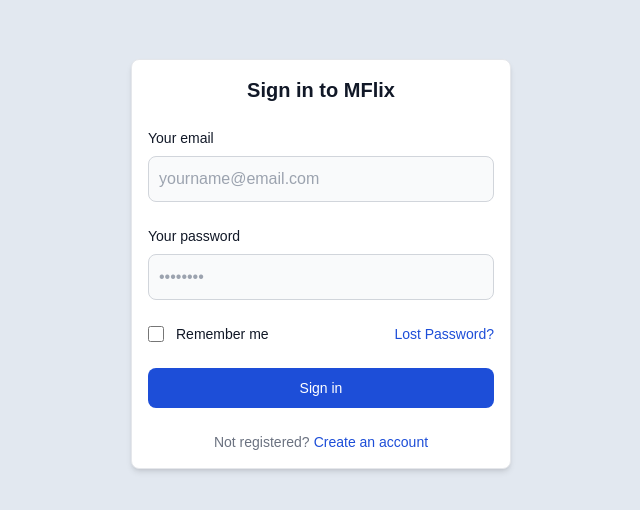
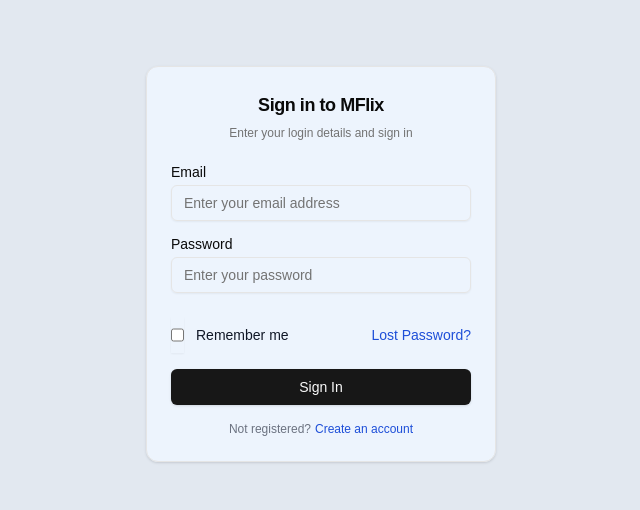
Before and after one commit to Kasun-95/evotech-react-project, a Next.js app: page /login in a window 1280 px wide. Shown: the part 136-646 px from the top of the page, without its empty margins (319-959 px from the left). Built offline with nearby package versions, Linux system fonts and the light colour scheme.

Commit message:
Added UI improvements/Modified Validations in login-form.jsx & Modified register-form.jsx code

```diff
--- a/app/login/login-form.jsx
+++ b/app/login/login-form.jsx
@@ -1,57 +1,65 @@
 "use client";
 
 import { useState } from "react";
+import Link from "next/link";
 import { redirect } from "next/navigation";
+import { Loader2 } from "lucide-react";
+import { Button } from "@/components/ui/button";
+import {
+  Card,
+  CardContent,
+  CardDescription,
+  CardFooter,
+  CardHeader,
+  CardTitle,
+} from "@/components/ui/card";
+import { Input } from "@/components/ui/input";
+import { Label } from "@/components/ui/label";
 import { signIn } from "@/lib/auth-client";
-// import { loginUser } from "@/lib/apis/server";
+
+const DEFAULT_ERROR = {
+  error: false,
+  message: "",
+};
 
 // Client component for CSR
-export default function LoginForm({ title }) {
-  const [email, setEmail] = useState("");
-  const [password, setPassword] = useState("");
-  const [emailError, setEmailError] = useState("");
-  const [passwordError, setPasswordError] = useState("");
+export default function SignInForm({ title }) {
+  const [isLoading, setLoading] = useState(false);
+  // Backend error handling
+  const [error, setError] = useState(DEFAULT_ERROR);
 
-  const validateForm = () => {
-    if (!email) {
-      setEmailError("Email is required!");
+  const validateForm = ({ email, password }) => {
+    if (email === "") {
+      setError({ error: true, message: "Email address cannot be empty" });
       return false;
-    } else {
-      setEmailError("");
+    } else if (password === "") {
+      setError({ error: true, message: "Password cannot be empty" });
+      return false;
     }
 
-    if (!password) {
-      setPasswordError("Password is required!");
-      return false;
-    } else {
-      setPasswordError("");
-    }
-
+    setError(DEFAULT_ERROR);
     return true;
   };
 
-  const handleSubmit = async (e) => {
-    e.preventDefault();
+  const handleSubmitForm = async (event) => {
+    // Prevent default form submission
+    event.preventDefault();
+    const formData = new FormData(event.currentTarget);
+    const email = formData.get("email")?.toString() ?? "";
+    const password = formData.get("password")?.toString() ?? "";
 
-    const isValid = validateForm();
-
-    if (isValid) {
-      // Login Form Data Submission
-      // const login = await loginUser({ email: email, password: password });
-
-      // console.log("LOGIN RESPONSE", login);
-
+    // Continue the submission only if form is valid
+    if (validateForm({ email, password })) {
+      setLoading(true);
       await signIn.email(
-        {
-          email,
-          password,
-        },
+        { email, password },
         {
           onSuccess: () => {
             redirect("/dashboard");
           },
           onError: (ctx) => {
-            console.log(ctx.error.message);
+            setError({ error: true, message: ctx.error.message });
+            setLoading(false);
           },
         }
       );
@@ -59,106 +67,90 @@
   };
 
   return (
-    <div className="w-[380px] mx-auto">
-      <div className="bg-white shadow-md border border-gray-200 rounded-lg p-4">
-        <form onSubmit={handleSubmit} className="space-y-6">
-          {/* title */}
-          <h3 className="text-center text-xl font-semibold text-gray-900">
-            {title}
-          </h3>
+    <div className="flex justify-center items-center min-h-screen">
+      <Card className="bg-blue-50/90 w-[350px]">
+        <CardHeader>
+          <CardTitle className="text-center text-lg">{title}</CardTitle>
+          <CardDescription className="text-xs text-center">
+            Enter your login details and sign in
+          </CardDescription>
+        </CardHeader>
+        <form onSubmit={handleSubmitForm}>
+          <CardContent className="grid w-full items-center gap-4">
+            <div className="flex flex-col space-y-1.5">
+              <Label htmlFor="email">Email</Label>
+              <Input
+                id="email"
+                name="email"
+                placeholder="Enter your email address"
+              />
+            </div>
 
-          {/* email */}
-          <div>
-            <label
-              htmlFor="email"
-              className="text-sm font-medium text-gray-900 block mb-2"
-            >
-              Your email
-            </label>
+            <div className="flex flex-col space-y-1.5">
+              <Label htmlFor="password">Password</Label>
+              <Input
+                id="password"
+                name="password"
+                type="password"
+                placeholder="Enter your password"
+              />
+            </div>
 
-            <input
-              type="email"
-              name="email"
-              id="email"
-              value={email}
-              onChange={(e) => setEmail(e.target.value)}
-              className="bg-gray-50 border border-gray-300 rounded-lg text-gray-900 focus:ring-blue-500 focus:border-blue-500 block w-full p-2.5"
-              placeholder="yourname@email.com"
-            />
-
-            {emailError && (
-              <div className="text-red-600 text-xs mt-2 ml-1">{emailError}</div>
+            {/* error section */}
+            <div className="flex justify-center">
+              {error.error && (
+                <span className="text-red-600 text-xs text-center animate-pulse duration-1000">
+                  {error.message}
+                </span>
               )}
             </div>
 
-          {/* password */}
-          <div>
-            <label
-              htmlFor="password"
-              className="text-sm font-medium text-gray-900 block mb-2"
-            >
-              Your password
-            </label>
-
-            <input
-              type="password"
-              name="password"
-              id="password"
-              value={password}
-              onChange={(e) => setPassword(e.target.value)}
-              className="bg-gray-50 border border-gray-300 rounded-lg text-gray-900 focus:ring-blue-500 focus:border-blue-500 block w-full p-2.5"
-              placeholder="••••••••"
-            />
-
-            {passwordError && (
-              <div className="text-red-600 text-xs mt-2 ml-1">
-                {passwordError}
-              </div>
-            )}
-          </div>
-
-          {/* remember me */}
+            {/* remember me and forget password */}
             <div className="flex justify-between">
               <div className="flex items-start">
                 <div className="flex items-center h-5">
-                <input
+                  <Input
                     id="remember"
+                    name="remember"
                     type="checkbox"
-                  className="bg-gray-50 border border-gray-300 focus:ring-3 focus:ring-blue-300 h-4 w-4 rounded"
+                    placeholder="Enter your password"
                   />
                 </div>
 
                 <div className="text-sm ml-3">
-                <label htmlFor="remember" className="font-medium text-gray-900">
+                  <Label
+                    htmlFor="remember"
+                    className="font-medium text-gray-900"
+                  >
                     Remember me
-                </label>
+                  </Label>
                 </div>
               </div>
 
-            <a
-              href="/forget-password"
+              <Link
+                href="#"
                 className="text-sm text-blue-700 font-medium hover:underline"
               >
                 Lost Password?
-            </a>
+              </Link>
             </div>
+          </CardContent>
 
-          {/* submit button */}
-          <button
-            type="submit"
-            className="w-full text-white bg-blue-700 hover:bg-blue-800 focus:ring-4 focus:ring-blue-300 font-medium rounded-lg text-sm px-5 py-2.5"
-          >
-            Sign in
-          </button>
+          <CardFooter className="flex flex-col justify-center space-y-4">
+            <Button className="w-full" type="submit" disabled={isLoading}>
+              {isLoading && <Loader2 className="animate-spin" />}
+              Sign In
+            </Button>
 
-          <div className="flex justify-center text-sm font-medium text-gray-500 space-x-1">
+            <div className="flex justify-center text-xs text-gray-500 space-x-1">
               <span>Not registered?</span>
-            <a href="/register" className="text-blue-700 hover:underline">
+              <Link href="/register" className="text-blue-700 hover:underline">
                 Create an account
-            </a>
+              </Link>
             </div>
+          </CardFooter>
         </form>
-      </div>
+      </Card>
     </div>
   );
 }
--- a/app/register/register-form.jsx
+++ b/app/register/register-form.jsx
@@ -37,32 +37,11 @@
     const email = formData.get("email").toString();
     const password = formData.get("password") ?? "";
     const confirmPassword = formData.get("confirm-password") ?? "";
-
-    // console.log("Sumbitted!", { name, email, password, confirmPassword });
-
     // Basic frontend validation logic
     // if (name && email && password && confirmPassword) {
+    try {
       if (password === confirmPassword) {
         setError(DEFAULT_ERROR);
-      // setLoading(true);
-      // const registerResp = await registerUser({ name, email, password });
-      // setLoading(false);
-
-      // if (registerResp?.error) {
-      //   setError({ error: true, message: registerResp.error });
-      // } else {
-      //   toast({
-      //     variant: "success",
-      //     title: "Registration successful!",
-      //     description: "Please continue with login",
-      //     action: (
-      //       <ToastAction altText="Login" className="hover:bg-green-700">
-      //         Login
-      //       </ToastAction>
-      //     ),
-      //   });
-      // }
-
         const emailRegex = /^[^\s@]+@[^\s@]+\.[^\s@]+$/; // Basic email format
         const nameRegex = /^[a-zA-Z\s]+$/; // Only letters and spaces
         const passwordValidation = {
@@ -73,12 +52,12 @@
           specialCharacter: /[@$!%*?&]/,
         };
 
+        setLoading(true);
         // Name Validation
         if (!name) {
           setError({ error: true, message: "Name is required." });
           return;
         }
-
         if (!nameRegex.test(name)) {
           setError({
             error: true,
@@ -86,24 +65,20 @@
           });
           return;
         }
-
         // Email Validation
         if (!email) {
           setError({ error: true, message: "Email is required." });
           return;
         }
-
         if (!emailRegex.test(email)) {
           setError({ error: true, message: "Invalid email format." });
           return;
         }
-
         // Password Validation
         if (confirmPassword !== null && password !== confirmPassword) {
           setError({ error: true, message: "Passwords do not match." });
           return;
         }
-
         if (password.length < passwordValidation.minLength) {
           setError({
             error: true,
@@ -111,7 +86,6 @@
           });
           return;
         }
-
         if (!passwordValidation.uppercase.test(password)) {
           setError({
             error: true,
@@ -127,7 +101,6 @@
           });
           return;
         }
-
         if (!passwordValidation.number.test(password)) {
           setError({
             error: true,
@@ -135,7 +108,6 @@
           });
           return;
         }
-
         if (!passwordValidation.specialCharacter.test(password)) {
           setError({
             error: true,
@@ -144,34 +116,7 @@
           });
           return;
         }
-
-      // If all validations pass
-      console.log("All validations passed");
-      setError(DEFAULT_ERROR);
-      setLoading(true);
-
-      // Send to backend
-      const registerResponse = await registerUser({ name, email, password });
-      setLoading(false);
-      if (registerResponse?.error) {
-        setError({ error: true, message: registerResponse.error });
-      } else {
-        toast({
-          variant: "success",
-          title: "Account created",
-          description: "Your account has been successfully created.",
-          action: (
-            <ToastAction
-              className="bg-green-600 hover:bg-green-600/90"
-              altText="Close"
-            >
-              <Link href={"/login"}>Login</Link>
-            </ToastAction>
-          ),
-        });
-        // Reset the form
-        formElement.reset();
-      }
+        console.log("All validations passed"); // If all validations pass
 
         const { data, error } = await signUp.email(
           {
@@ -186,6 +131,22 @@
             },
             onSuccess: (ctx) => {
               console.log("onSuccess", ctx);
+              setLoading(false);
+              toast({
+                variant: "success",
+                title: "Account created",
+                description: "Your account has been successfully created.",
+                action: (
+                  <ToastAction
+                    className="bg-green-600 hover:bg-green-600/90"
+                    altText="Close"
+                  >
+                    <Link href={"/login"}>Login</Link>
+                  </ToastAction>
+                ),
+              });
+
+              formElement.reset(); // Reset the form
             },
             onError: (ctx) => {
               if (ctx) {
@@ -194,15 +155,16 @@
             },
           }
         );
-
         if (data) {
           console.log("data", data);
         }
       } else {
         setError({ error: true, message: "Passwords doesn't match" });
       }
+    } catch (error) {
+      console.log("ERROR:: ", error);
+    }
     // }
-
     // console.log("Error!", error);
   };
 
--- a/lib/apis/server.js
+++ b/lib/apis/server.js
@@ -15,6 +15,7 @@
 };
 
 export const registerUser = async (formData) => {
+  // console.log(formData);//ok
   try {
     const response = await api.post("v1/register", { json: formData });
 
```
Lines whose indentation alone changed are shown as unchanged.
